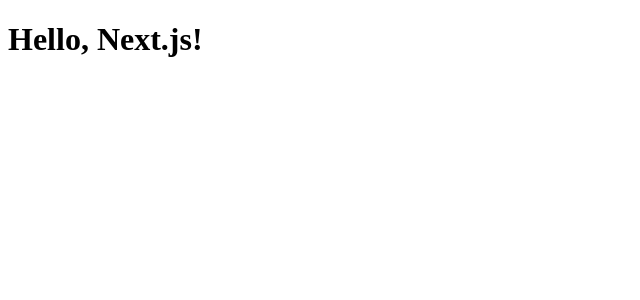
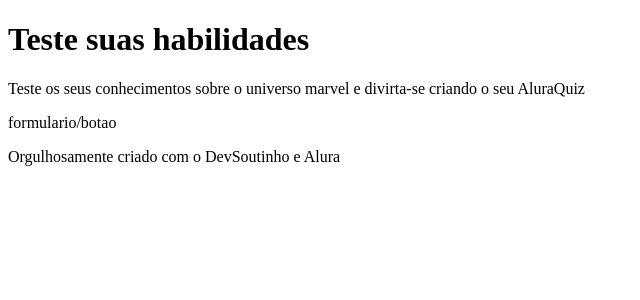
Before and after one commit to oRuanVinicios/ALURAQUIZ, a Next.js app: page / in a window 1280 px wide. Shown: the top 300 px of the page, without its empty margins (0-640 px from the left). Built offline with nearby package versions, Linux system fonts and the light colour scheme.

Commit message:
iniciando a pagina principal

```diff
--- a/app/page.tsx
+++ b/app/page.tsx
@@ -1,3 +1,21 @@
 export default function page() {
-  return <h1>Hello, Next.js!</h1>;
+  return (
+    <main>
+      <header>
+        <h1>Teste suas habilidades</h1>
+      </header>
+      <p>
+        Teste os seus conhecimentos sobre o universo marvel e divirta-se criando o seu AluraQuiz
+      </p>
+
+      <p>
+        formulario/botao
+      </p>
+      <footer>
+        <p>
+          Orgulhosamente criado com o DevSoutinho e Alura
+        </p>
+      </footer>
+    </main>
+  )
 }
```
